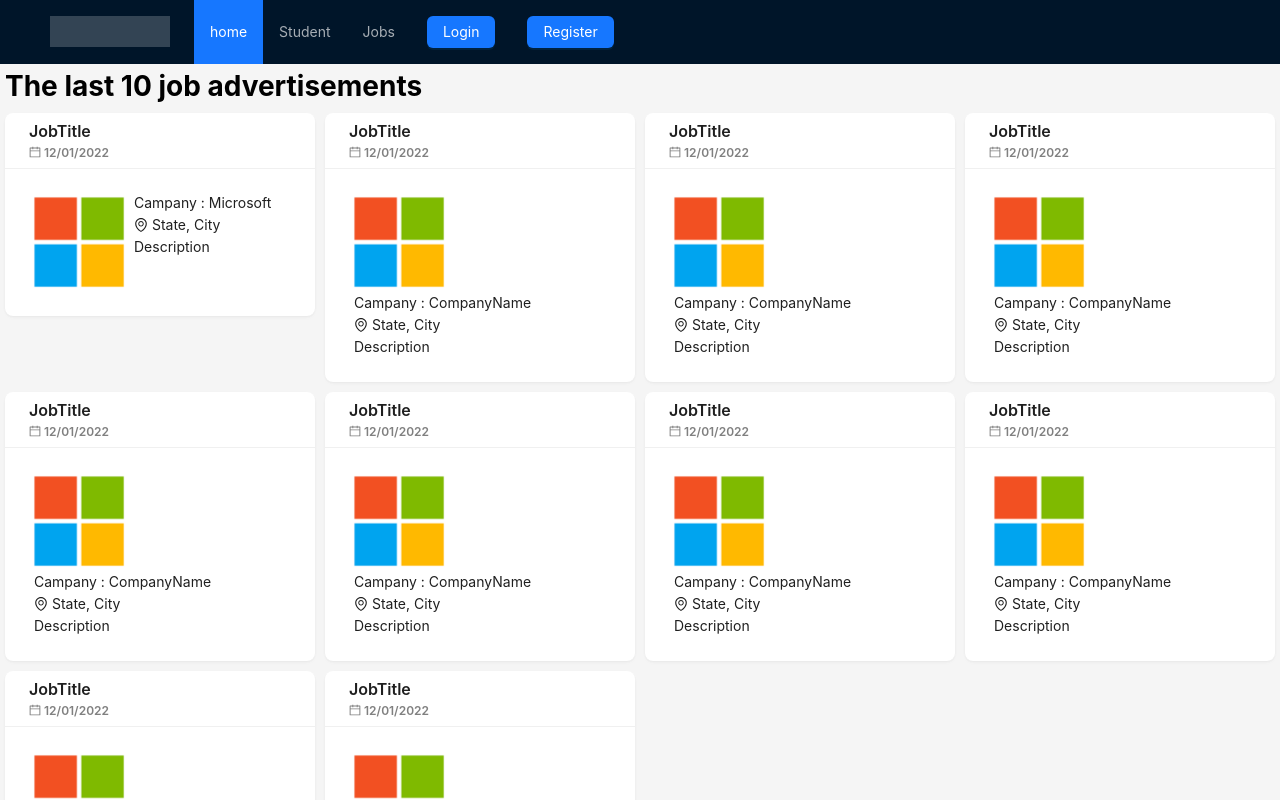
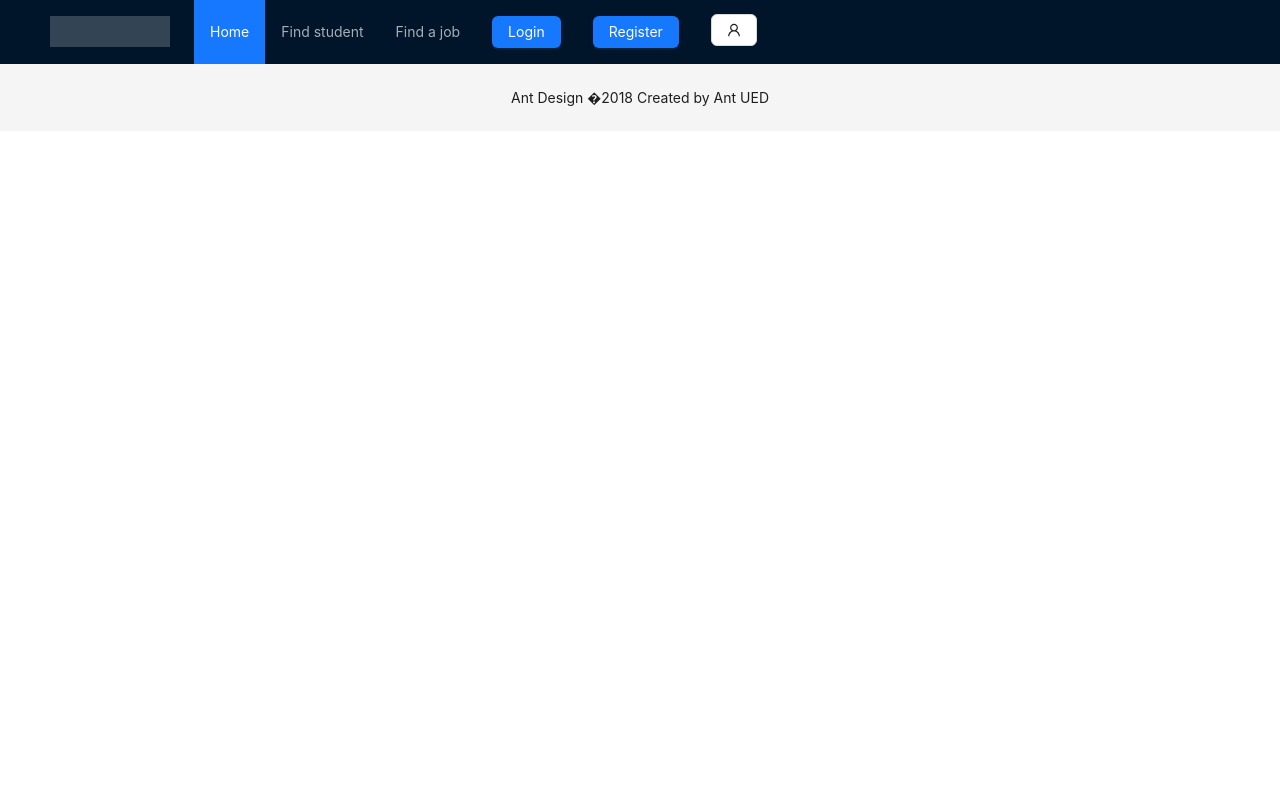
Before and after one commit to autodidactGuy/WAAProject, a React (Create React App) app in the folder frontEnd/: page / in a window 1280 px wide. Shown: the top 800 px of the page. Built offline with nearby package versions, Linux system fonts and the light colour scheme.

Commit message:
routing and pages added

```diff
--- a/frontEnd/package.json
+++ b/frontEnd/package.json
@@ -10,6 +10,7 @@
     "antd": "^5.0.7",
     "react": "^18.2.0",
     "react-dom": "^18.2.0",
+    "react-router-dom": "^6.5.0",
     "react-scripts": "5.0.1",
     "web-vitals": "^2.1.4"
   },
--- a/frontEnd/src/App.js
+++ b/frontEnd/src/App.js
@@ -10,7 +10,13 @@ import WorkExperienceList from './Components/WorkExperience/WorkExperienceList'
 import Login from './Components/Connection/Login'
 import Register from './Components/Connection/Register'
 import Navbar from './Components/Navbar/Navbar';
-
+import {Routes, Route } from "react-router-dom";
+import MyProfile from './Components/pages/myprofile/MyProfile';
+import MySubmittedAdvertisements from './Components/pages/mysubmittedadvertisements/MySubmittedAdvertisements';
+import MyAppliedJobs from './Components/pages/myappliedjobs/MyAppliedJobs';
+import Home from './Components/pages/home/Home';
+import Searchjob from './Components/pages/searchjob/Searchjob';
+import Searchstudent from './Components/pages/searchstudent/Searchstudent';
 
 const { Header, Content, Footer } = Layout;
 const { Meta } = Card;
@@ -29,8 +35,21 @@ const App = () => {
 
             </Header>
 
-            <TenLastJobAdv />
-            <WorkExperienceList/>
+<Routes>
+        <Route path={"/home"} element={<Home/>} />
+        <Route path={"/myprofile"} element={<MyProfile/>} />
+        <Route path={"/mysubmittedadv"} element={<MySubmittedAdvertisements/>} />
+        <Route path={"/myappliedjobs"} element={<MyAppliedJobs/>} />
+        <Route path={"/searchJobs"} element={<Searchjob/>} />
+        <Route path={"/searchstudent"} element={<Searchstudent/>} />
+
+
+
+
+
+</Routes>
+
+
 
 
             {/*<Content className="site-layout" style={{ padding: '0 50px' }}>*/}
--- a/frontEnd/src/Components/Navbar/Navbar.js
+++ b/frontEnd/src/Components/Navbar/Navbar.js
@@ -6,6 +6,8 @@ import LoginModal from '../login/loginform/LoginModal';
 import RegisterModal from '../register/registerform/RegisterModal';
 import Login from '../Connection/Login';
 import Register from '../Connection/Register';
+import UserButton from '../dropdown/UserButton';
+import { Link } from 'react-router-dom';
 
 
 
@@ -30,11 +32,12 @@ function Navbar() {
                 mode="horizontal"
                 defaultSelectedKeys={['1']}
                 items={[
-                    { label: <div>home</div>, key: "1" },
-                    { label: <div>Student</div>, key: "2" },
-                    { label: <div>Jobs</div>, key: "3" },
+                    { label: <Link to="/home">Home</Link>, key: "1" },
+                    { label: <Link to="/searchstudent">Find student</Link>, key: "2" },
+                    { label: <Link to="/searchJobs">Find a job</Link>, key: "3" },
                     { label:  <Login/>, key: "4" },
                     { label: <Register/>, key: "5" },
+                    { label: <UserButton/>, key: "6" },
                 ]}
             />
         </div>
--- /dev/null
+++ b/frontEnd/src/Components/dropdown/UserButton.js
@@ -0,0 +1,25 @@
+import { LogoutOutlined, UserOutlined } from '@ant-design/icons'
+import { Button, Dropdown } from 'antd'
+import React from 'react'
+import { Link } from 'react-router-dom'
+
+function UserButton() {
+  return (
+    <Dropdown
+      menu={{
+        items:[
+            {key:'1', label:<Link to="/myprofile">myprofile</Link>},
+            {key:'2', label:<Link to="/myappliedjobs">appliedjobs</Link>},
+            {key:'3', label:<Link to="/mysubmittedadv">SubmittedAdvertisements</Link>},
+            {key:'4', label:<div onClick={()=>{alert("logout to implement")}}><LogoutOutlined /> logout </div>}
+    ]
+      }}
+      placement="bottomLeft"
+      arrow
+    >
+      <Button ><UserOutlined /></Button>
+    </Dropdown>
+  )
+}
+
+export default UserButton
--- /dev/null
+++ b/frontEnd/src/Components/pages/home/Home.js
@@ -0,0 +1,12 @@
+import React from 'react'
+import TenLastJobAdv from '../../Dashboards/TenLastJobAdv'
+
+function Home() {
+  return (
+    <div>
+      <TenLastJobAdv />
+    </div>
+  )
+}
+
+export default Home
--- /dev/null
+++ b/frontEnd/src/Components/pages/myappliedjobs/MyAppliedJobs.js
@@ -0,0 +1,11 @@
+import React from 'react'
+
+function MyAppliedJobs() {
+  return (
+    <div>
+      MyAppliedJobs
+    </div>
+  )
+}
+
+export default MyAppliedJobs
--- /dev/null
+++ b/frontEnd/src/Components/pages/myprofile/MyProfile.js
@@ -0,0 +1,12 @@
+import React from 'react'
+import WorkExperienceList from '../../WorkExperience/WorkExperienceList'
+
+function MyProfile() {
+  return (
+    <div>
+      <WorkExperienceList/>
+    </div>
+  )
+}
+
+export default MyProfile
--- /dev/null
+++ b/frontEnd/src/Components/pages/mysubmittedadvertisements/MySubmittedAdvertisements.js
@@ -0,0 +1,11 @@
+import React from 'react'
+
+function MySubmittedAdvertisements() {
+  return (
+    <div>
+      MySubmittedAdvertisements
+    </div>
+  )
+}
+
+export default MySubmittedAdvertisements
--- /dev/null
+++ b/frontEnd/src/Components/pages/searchjob/Searchjob.js
@@ -0,0 +1,11 @@
+import React from 'react'
+
+function searchjob() {
+  return (
+    <div>
+      search for a job
+    </div>
+  )
+}
+
+export default searchjob
--- /dev/null
+++ b/frontEnd/src/Components/pages/searchstudent/Searchstudent.js
@@ -0,0 +1,11 @@
+import React from 'react'
+
+function searchstudent() {
+  return (
+    <div>
+      search for a student
+    </div>
+  )
+}
+
+export default searchstudent
--- a/frontEnd/src/index.js
+++ b/frontEnd/src/index.js
@@ -3,12 +3,13 @@ import ReactDOM from 'react-dom/client';
 import './index.css';
 import App from './App';
 import reportWebVitals from './reportWebVitals';
+import { BrowserRouter } from 'react-router-dom';
 
 const root = ReactDOM.createRoot(document.getElementById('root'));
 root.render(
-  <React.StrictMode>
+  <BrowserRouter>
     <App />
-  </React.StrictMode>
+  </BrowserRouter>
 );
 
 // If you want to start measuring performance in your app, pass a function
```
